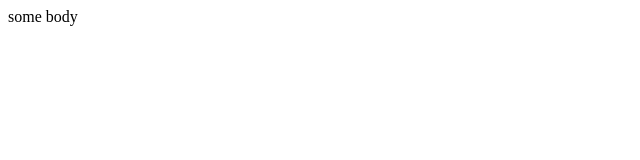
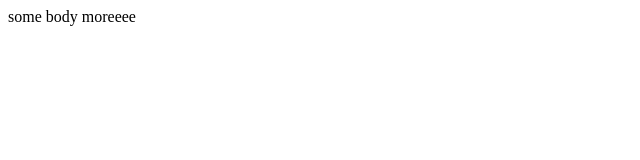
Before and after one commit to purushotham563/learn-git, a plain HTML site: page index.html in a window 1280 px wide. Shown: the full height of the page, 0-640 px from the left. Drawn offline with Linux system fonts and the light colour scheme.

Commit message:
added more changes

```diff
--- a/index.html
+++ b/index.html
@@ -6,6 +6,6 @@
     <title>Git website </title>
 </head>
 <body>
-   some body
+   some body moreeee
 </body>
 </html>
```
